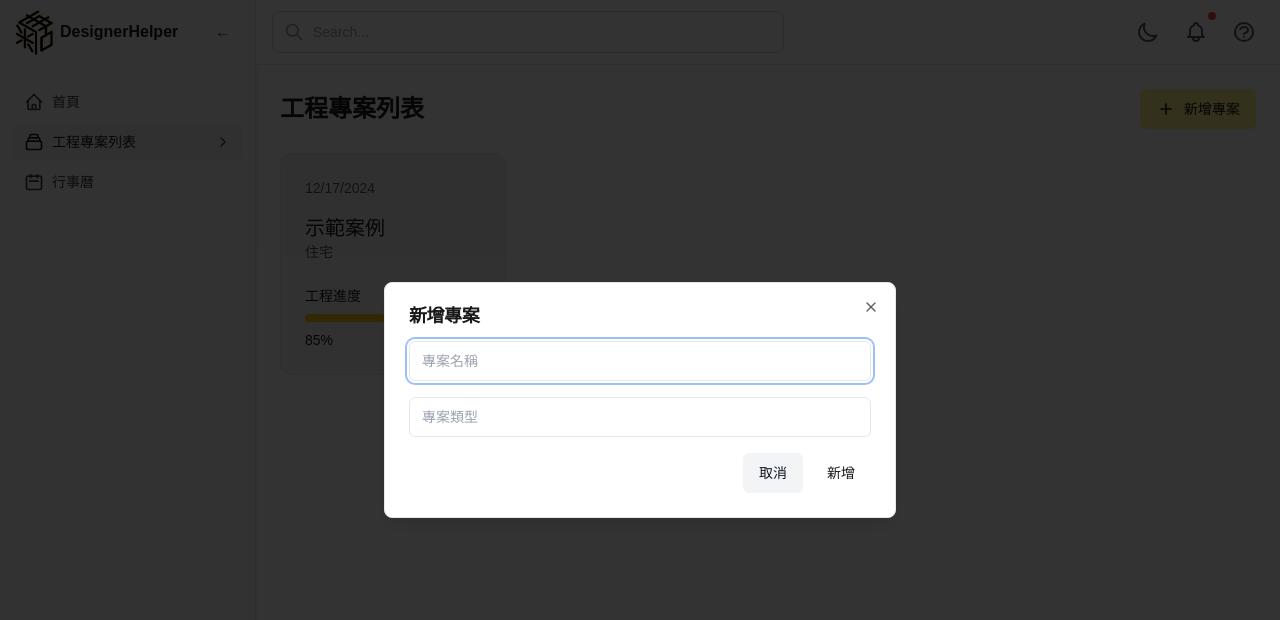
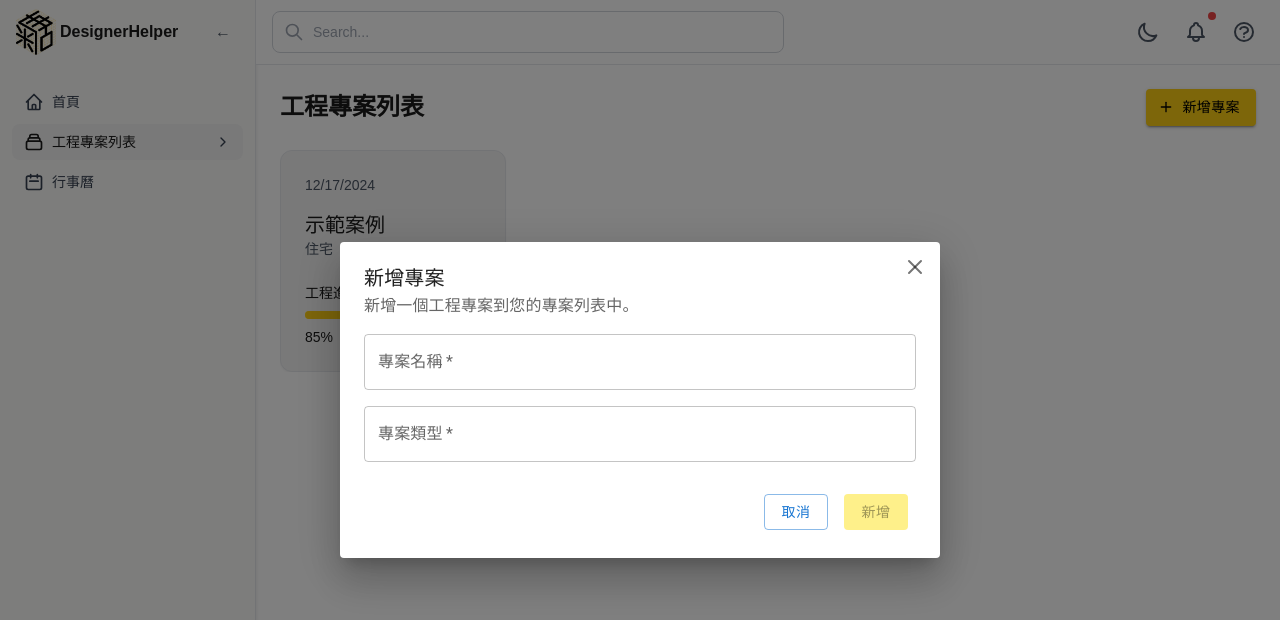
Before and after one commit to eddie8119/interior-helper, a Next.js app: page /projects in a window 1280 px wide. Both pictures are taken after a click on the button "新增專案". Shown: the top 620 px of the page. Built offline with nearby package versions, Linux system fonts and the light colour scheme.

Commit message:
feat: 抽換mui

```diff
--- a/package.json
+++ b/package.json
@@ -10,6 +10,9 @@
     "format": "prettier --write \"**/*.{js,jsx,ts,tsx,json,css,scss,md}\""
   },
   "dependencies": {
+    "@emotion/react": "^11.14.0",
+    "@emotion/styled": "^11.14.0",
+    "@mui/material": "^6.2.1",
     "@radix-ui/react-dialog": "^1.1.4",
     "@radix-ui/react-slot": "^1.1.1",
     "class-variance-authority": "^0.7.1",
--- a/src/components/layout/navigation/NavArea.tsx
+++ b/src/components/layout/navigation/NavArea.tsx
@@ -81,7 +81,7 @@ export function NavArea({ isCollapsed }: NavAreaProps) {
                   <Link
                     key={subItem.id}
                     href={`/projects/${subItem.id}`}
-                    className={`hover:bg-card/50 text-gray-button block rounded-lg px-3 py-2 text-sm transition-colors ${
+                    className={`hover:bg-card/50 text-gray-button block truncate rounded-lg px-3 py-2 text-sm transition-colors ${
                       pathname === `/projects/${subItem.id}`
                         ? 'bg-card font-medium text-foreground'
                         : ''
--- a/src/components/projects/AddProjectDialog.tsx
+++ b/src/components/projects/AddProjectDialog.tsx
@@ -1,19 +1,19 @@
 'use client'
 
 import { useState } from 'react'
-import { Button } from '@/components/ui/Button'
+import { Plus } from 'lucide-react'
 import {
   Dialog,
   DialogContent,
+  DialogDescription,
+  DialogFooter,
   DialogHeader,
   DialogTitle,
-  DialogFooter,
 } from '@/components/ui/Dialog'
-import { Input } from '@/components/ui/Input'
-import { Project } from '@/types/project'
+import { Button, TextField } from '@mui/material'
 
 interface AddProjectDialogProps {
-  onAddProject: (project: Omit<Project, 'id' | 'createdAt'>) => void
+  onAddProject: (project: any) => void
 }
 
 export function AddProjectDialog({ onAddProject }: AddProjectDialogProps) {
@@ -25,71 +25,94 @@ export function AddProjectDialog({ onAddProject }: AddProjectDialogProps) {
 
   const handleSubmit = (e: React.FormEvent) => {
     e.preventDefault()
-    if (newProject.title && newProject.type) {
     onAddProject({
       ...newProject,
+      id: Math.random().toString(),
       progress: 0,
+      createdAt: new Date(),
     })
     setNewProject({ title: '', type: '' })
     setOpen(false)
-    }
   }
 
   return (
     <>
       <Button
-        className="flex items-center gap-2 bg-main-light"
+        variant="contained"
+        sx={{
+          backgroundColor: 'var(--main)',
+          color: '#000000',
+          '&:hover': {
+            backgroundColor: 'var(--main-light)',
+            color: '#000000',
+          },
+        }}
+        startIcon={<Plus className="h-4 w-4" />}
         onClick={() => setOpen(true)}
       >
-        <svg
-          className="h-5 w-5"
-          fill="none"
-          viewBox="0 0 24 24"
-          stroke="currentColor"
-        >
-          <path
-            strokeLinecap="round"
-            strokeLinejoin="round"
-            strokeWidth={2}
-            d="M12 6v6m0 0v6m0-6h6m-6 0H6"
-          />
-        </svg>
         新增專案
       </Button>
 
       <Dialog open={open} onOpenChange={setOpen}>
-        <DialogContent>
+        <DialogContent onOpenChange={setOpen}>
           <DialogHeader>
             <DialogTitle>新增專案</DialogTitle>
+            <DialogDescription>
+              新增一個工程專案到您的專案列表中。
+            </DialogDescription>
           </DialogHeader>
-          <form onSubmit={handleSubmit} className="space-y-4">
-            <div>
-              <Input
-                placeholder="專案名稱"
+
+          <form onSubmit={handleSubmit} className="mt-4 space-y-4">
+            <TextField
+              fullWidth
+              label="專案名稱"
+              variant="outlined"
               value={newProject.title}
               onChange={(e) =>
                 setNewProject({ ...newProject, title: e.target.value })
               }
+              required
             />
-            </div>
-            <div>
-              <Input
-                placeholder="專案類型"
+            <TextField
+              fullWidth
+              label="專案類型"
+              variant="outlined"
               value={newProject.type}
               onChange={(e) =>
                 setNewProject({ ...newProject, type: e.target.value })
               }
+              required
             />
-            </div>
-            <DialogFooter>
-              <Button className="btn-secondary" onClick={() => setOpen(false)}>
+          </form>
+
+          <DialogFooter className="mt-6">
+            <Button
+              variant="outlined"
+              onClick={() => setOpen(false)}
+              sx={{ mr: 1 }}
+            >
               取消
             </Button>
-              <Button className="btn-primary" onClick={handleSubmit}>
+            <Button
+              variant="contained"
+              onClick={handleSubmit}
+              disabled={!newProject.title || !newProject.type}
+              sx={{
+                backgroundColor: 'var(--main)',
+                color: '#000000',
+                '&:hover': {
+                  backgroundColor: 'var(--main-light)',
+                  color: '#000000',
+                },
+                '&:disabled': {
+                  backgroundColor: 'var(--main-light)',
+                  color: 'rgba(0, 0, 0, 0.38)',
+                },
+              }}
+            >
               新增
             </Button>
           </DialogFooter>
-          </form>
         </DialogContent>
       </Dialog>
     </>
--- a/src/components/projects/ProjectCard.tsx
+++ b/src/components/projects/ProjectCard.tsx
@@ -14,6 +14,7 @@ import {
   DialogTrigger,
   DialogClose,
 } from '@/components/ui/Dialog'
+import { Button } from '@mui/material'
 import { useState } from 'react'
 
 interface ProjectCardProps {
@@ -72,8 +73,9 @@ export function ProjectCard({ project, onDelete }: ProjectCardProps) {
       <Dialog open={isDialogOpen} onOpenChange={setIsDialogOpen}>
         <DialogTrigger asChild>
           <button
-            className="absolute right-4 top-4 z-10 hidden rounded-full p-2 hover:bg-red-100 group-hover:block dark:hover:bg-red-900"
+            className="absolute right-4 top-4 z-50 hidden rounded-full p-2 hover:bg-red-100 group-hover:block dark:hover:bg-red-900"
             onClick={(e) => {
+              e.preventDefault()
               e.stopPropagation()
             }}
           >
@@ -87,15 +89,21 @@ export function ProjectCard({ project, onDelete }: ProjectCardProps) {
               您確定要刪除專案 "{project.title}" 嗎？此操作無法復原。
             </DialogDescription>
           </DialogHeader>
-          <DialogFooter className="mt-4 flex justify-end space-x-2">
-            <DialogClose asChild>
-              <button className="rounded-lg px-4 py-2 hover:bg-gray-100 dark:hover:bg-gray-800">
-                取消
-              </button>
-            </DialogClose>
-            <button onClick={handleDelete} className="btn-primary">
+          <DialogFooter className="mt-4">
+            <Button
+              variant="outlined"
+              onClick={() => setIsDialogOpen(false)}
+              sx={{ mr: 1 }}
+            >
+              取消
+            </Button>
+            <Button
+              variant="contained"
+              color="error"
+              onClick={handleDelete}
+            >
               刪除
-            </button>
+            </Button>
           </DialogFooter>
         </DialogContent>
       </Dialog>
--- a/src/components/ui/dialog.tsx
+++ b/src/components/ui/dialog.tsx
@@ -1,122 +1,139 @@
 'use client'
 
+import {
+  Dialog as MuiDialog,
+  DialogTitle as MuiDialogTitle,
+  DialogContent as MuiDialogContent,
+  DialogContentText,
+  DialogActions,
+  IconButton,
+} from '@mui/material'
+import { forwardRef } from 'react'
+
 import * as React from 'react'
-import * as DialogPrimitive from '@radix-ui/react-dialog'
 import { X } from 'lucide-react'
 
-import { cn } from '@/lib/utils'
+interface DialogProps {
+  open?: boolean
+  onOpenChange?: (open: boolean) => void
+  children?: React.ReactNode
+  className?: string
+}
 
-const Dialog = DialogPrimitive.Root
+interface DialogHeaderProps {
+  children?: React.ReactNode
+  className?: string
+}
 
-const DialogTrigger = DialogPrimitive.Trigger
+interface DialogFooterProps {
+  children?: React.ReactNode
+  className?: string
+}
 
-const DialogPortal = DialogPrimitive.Portal
+interface DialogContentProps {
+  children?: React.ReactNode
+  onOpenChange?: (open: boolean) => void
+}
 
-const DialogClose = DialogPrimitive.Close
+interface DialogTriggerProps {
+  asChild?: boolean
+  children?: React.ReactNode
+}
 
-const DialogOverlay = React.forwardRef<
-  React.ElementRef<typeof DialogPrimitive.Overlay>,
-  React.ComponentPropsWithoutRef<typeof DialogPrimitive.Overlay>
->(({ className, ...props }, ref) => (
-  <DialogPrimitive.Overlay
-    ref={ref}
-    className={cn(
-      'data-[state=open]:animate-in data-[state=closed]:animate-out data-[state=closed]:fade-out-0 data-[state=open]:fade-in-0 fixed inset-0 z-50 bg-black/80',
-      className
-    )}
-    {...props}
-  />
-))
-DialogOverlay.displayName = DialogPrimitive.Overlay.displayName
+interface DialogCloseProps {
+  asChild?: boolean
+  children?: React.ReactNode
+}
 
-const DialogContent = React.forwardRef<
-  React.ElementRef<typeof DialogPrimitive.Content>,
-  React.ComponentPropsWithoutRef<typeof DialogPrimitive.Content>
->(({ className, children, ...props }, ref) => (
-  <DialogPortal>
-    <DialogOverlay />
-    <DialogPrimitive.Content
-      ref={ref}
-      className={cn(
-        'data-[state=open]:animate-in data-[state=closed]:animate-out data-[state=closed]:fade-out-0 data-[state=open]:fade-in-0 data-[state=closed]:zoom-out-95 data-[state=open]:zoom-in-95 data-[state=closed]:slide-out-to-left-1/2 data-[state=closed]:slide-out-to-top-[48%] data-[state=open]:slide-in-from-left-1/2 data-[state=open]:slide-in-from-top-[48%] fixed left-[50%] top-[50%] z-50 grid w-full max-w-lg translate-x-[-50%] translate-y-[-50%] gap-4 border bg-background p-6 shadow-lg duration-200 sm:rounded-lg',
-        className
-      )}
-      {...props}
+interface DialogDescriptionProps {
+  children?: React.ReactNode
+}
+
+const Dialog = ({ children, open, onOpenChange, className }: DialogProps) => {
+  return (
+    <MuiDialog
+      open={open || false}
+      onClose={() => onOpenChange?.(false)}
+      maxWidth="sm"
+      fullWidth
+      className={className}
+    >
+      <div className="relative">
+        <IconButton
+          onClick={() => onOpenChange?.(false)}
+          className="!absolute right-2 top-2 z-50"
+          size="small"
+        >
+          <X className="h-6 w-6" />
+        </IconButton>
+        {children}
+      </div>
+    </MuiDialog>
+  )
+}
+
+const DialogTrigger = forwardRef<HTMLDivElement, DialogTriggerProps>(
+  ({ children, asChild }, ref) => {
+    return (
+      <div ref={ref} className="inline-flex">
+        {children}
+      </div>
+    )
+  }
+)
+DialogTrigger.displayName = 'DialogTrigger'
+
+const DialogContent = ({ children }: DialogContentProps) => {
+  return <MuiDialogContent>{children}</MuiDialogContent>
+}
+
+const DialogHeader = ({ children, className }: DialogHeaderProps) => {
+  return <div className={`mb-4 ${className || ''}`}>{children}</div>
+}
+
+const DialogFooter = ({ children, className }: DialogFooterProps) => {
+  return (
+    <DialogActions className={className}>
+      <div className="flex w-full justify-end space-x-2">{children}</div>
+    </DialogActions>
+  )
+}
+
+const DialogTitle = ({ children, className }: DialogHeaderProps) => {
+  return (
+    <MuiDialogTitle
+      sx={{
+        padding: 0,
+      }}
+      className={className}
     >
       {children}
-      <DialogPrimitive.Close className="focus:ring-ring data-[state=open]:bg-accent data-[state=open]:text-muted-foreground absolute right-4 top-4 rounded-sm opacity-70 ring-offset-background transition-opacity hover:opacity-100 focus:outline-none focus:ring-2 focus:ring-offset-2 disabled:pointer-events-none">
-        <X className="h-4 w-4" />
-        <span className="sr-only">Close</span>
-      </DialogPrimitive.Close>
-    </DialogPrimitive.Content>
-  </DialogPortal>
-))
-DialogContent.displayName = DialogPrimitive.Content.displayName
+    </MuiDialogTitle>
+  )
+}
 
-const DialogHeader = ({
-  className,
-  ...props
-}: React.HTMLAttributes<HTMLDivElement>) => (
-  <div
-    className={cn(
-      'flex flex-col space-y-1.5 text-center sm:text-left',
-      className
-    )}
-    {...props}
-  />
+const DialogDescription = ({ children }: DialogDescriptionProps) => {
+  return <DialogContentText>{children}</DialogContentText>
+}
+
+const DialogClose = forwardRef<HTMLDivElement, DialogCloseProps>(
+  ({ children, asChild }, ref) => {
+    return (
+      <div ref={ref} className="inline-flex">
+        {children}
+      </div>
+    )
+  }
 )
-DialogHeader.displayName = 'DialogHeader'
-
-const DialogFooter = ({
-  className,
-  ...props
-}: React.HTMLAttributes<HTMLDivElement>) => (
-  <div
-    className={cn(
-      'flex flex-col-reverse sm:flex-row sm:justify-end sm:space-x-2',
-      className
-    )}
-    {...props}
-  />
-)
-DialogFooter.displayName = 'DialogFooter'
-
-const DialogTitle = React.forwardRef<
-  React.ElementRef<typeof DialogPrimitive.Title>,
-  React.ComponentPropsWithoutRef<typeof DialogPrimitive.Title>
->(({ className, ...props }, ref) => (
-  <DialogPrimitive.Title
-    ref={ref}
-    className={cn(
-      'text-lg font-semibold leading-none tracking-tight',
-      className
-    )}
-    {...props}
-  />
-))
-DialogTitle.displayName = DialogPrimitive.Title.displayName
-
-const DialogDescription = React.forwardRef<
-  React.ElementRef<typeof DialogPrimitive.Description>,
-  React.ComponentPropsWithoutRef<typeof DialogPrimitive.Description>
->(({ className, ...props }, ref) => (
-  <DialogPrimitive.Description
-    ref={ref}
-    className={cn('text-muted-foreground text-sm', className)}
-    {...props}
-  />
-))
-DialogDescription.displayName = DialogPrimitive.Description.displayName
+DialogClose.displayName = 'DialogClose'
 
 export {
   Dialog,
-  DialogPortal,
-  DialogOverlay,
-  DialogClose,
   DialogTrigger,
   DialogContent,
   DialogHeader,
   DialogFooter,
   DialogTitle,
   DialogDescription,
+  DialogClose,
 }
```
Also changed, not shown: 1 other file (tests, documents, lock files or other folders). Lines whose indentation alone changed are shown as unchanged.
